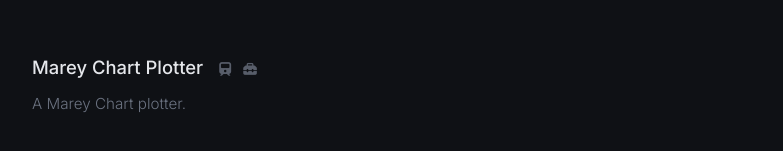
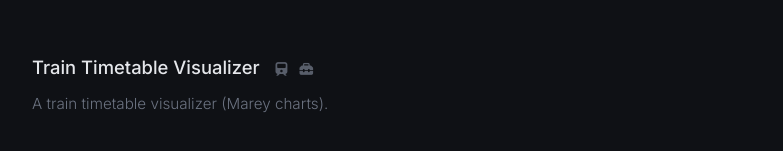
Before and after one commit to egmzcrz/egmzcrz.github.io, a plain HTML site: page index.html in a window 1280 px wide. Shown: the part 253-404 px from the top of the page, without its empty margins (248-1031 px from the left). Drawn offline with Linux system fonts and the light colour scheme.

Commit message:
update train timetable proyect name

```diff
--- a/index.html
+++ b/index.html
@@ -39,13 +39,13 @@
           <!-- TrainGraph -->
           <article class="project-item">
             <div class="project-header">
-              <a href="https://gmzcrz.xyz/traingraph/" class="project-title">Marey Chart Plotter</a>
+              <a href="https://gmzcrz.xyz/traingraph/" class="project-title">Train Timetable Visualizer</a>
               <div class="project-icons" title="Railway / Tools">
                 <i class="fa-solid fa-train"></i>
                 <i class="fa-solid fa-toolbox"></i>
               </div>
             </div>
-            <p class="project-description">A Marey Chart plotter.</p>
+            <p class="project-description">A train timetable visualizer (Marey charts).</p>
           </article>
 
         </div>
```
